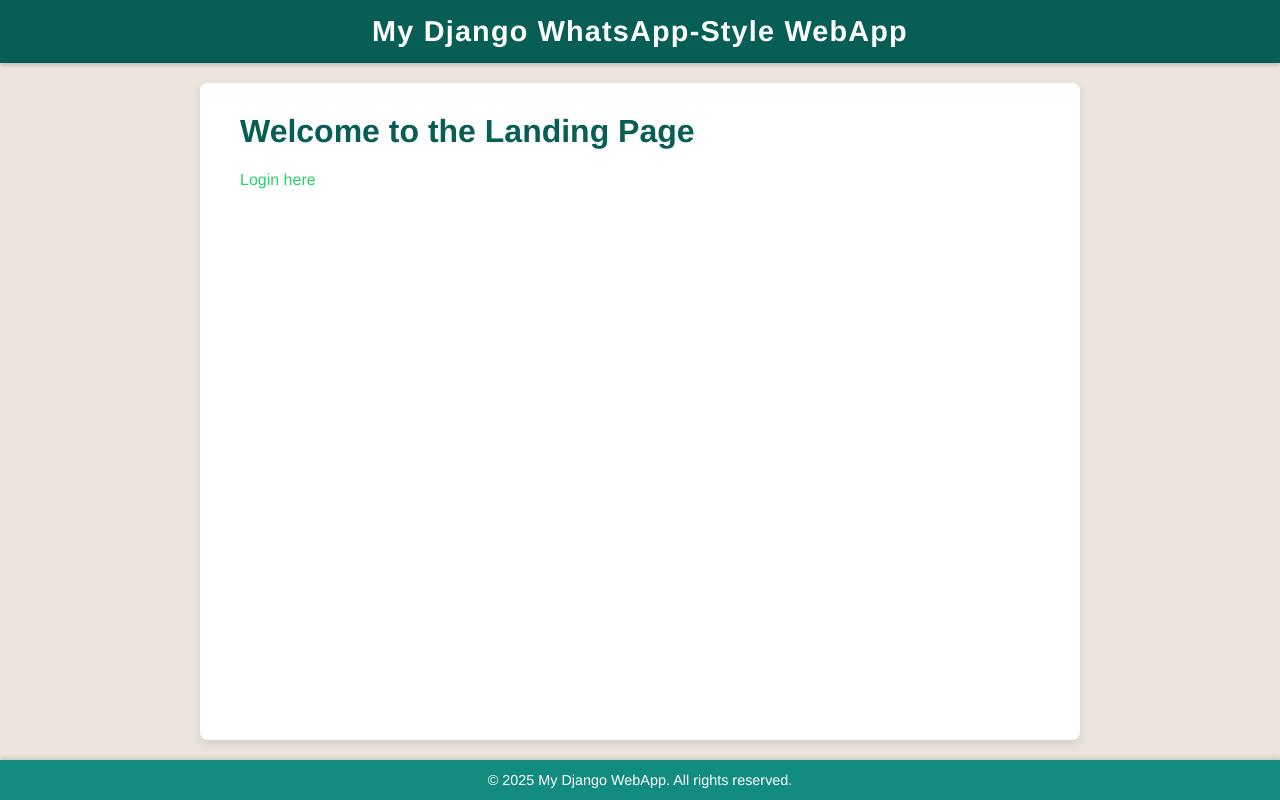
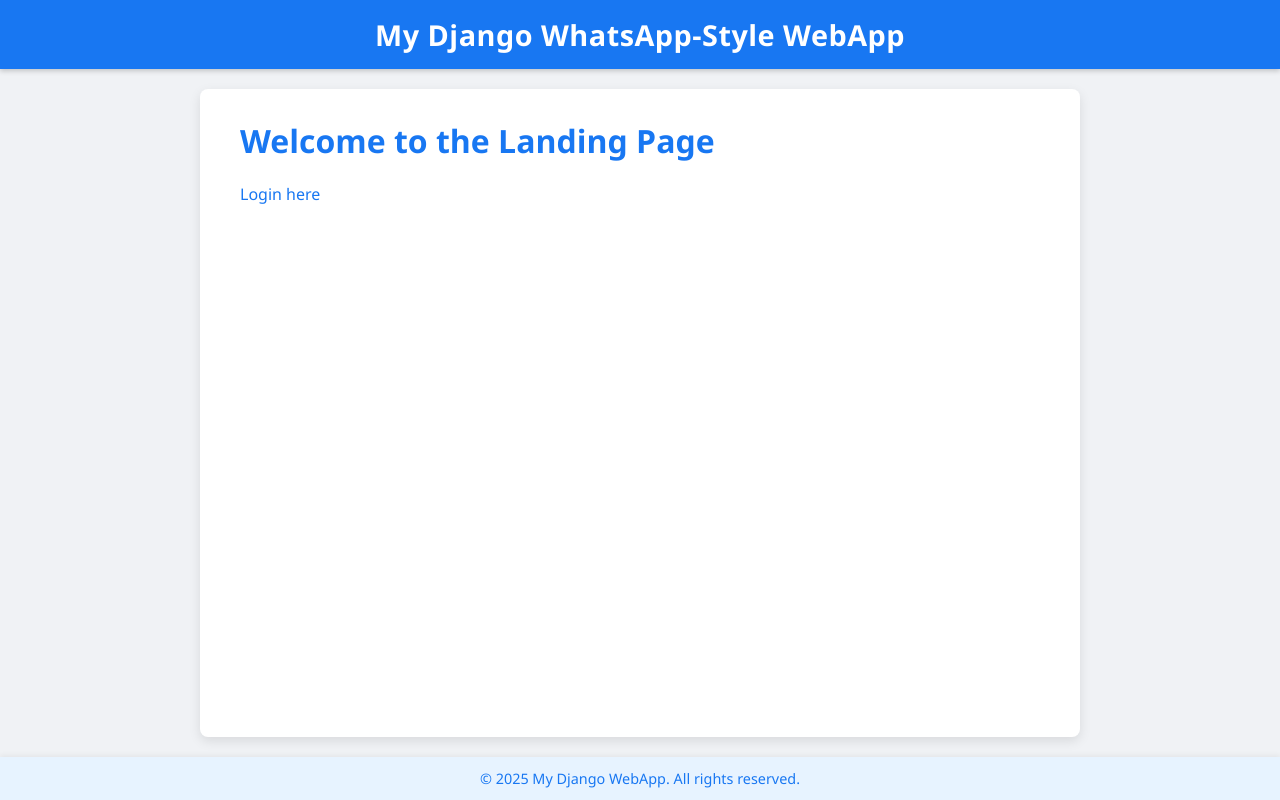
Before and after one commit to Lonewolfrex/django_basic_webapp, a Django app: page / in a window 1280 px wide. Run offline with Django 5.2, Linux system fonts and the light colour scheme.

Commit message:
css file update facebook theme

```diff
--- a/static/css/styles.css
+++ b/static/css/styles.css
@@ -1,10 +1,10 @@
 /* Base styles */
 body {
-    font-family: 'Helvetica Neue', Helvetica, Arial, sans-serif;
-    background: #ece5dd; /* WhatsApp background color */
+    font-family: 'Segoe UI', Tahoma, Geneva, Verdana, sans-serif;
+    background: #f0f2f5; /* Facebook background */
     margin: 0;
     padding: 0;
-    color: #202c33; /* Dark text color */
+    color: #050505; /* Facebook text color */
     min-height: 100vh;
     display: flex;
     flex-direction: column;
@@ -12,71 +12,71 @@ body {
 
 /* Container to hold the content with padding */
 .container {
-    flex: 1; /* So container grows and footer sticks to bottom */
+    flex: 1;
     width: 90%;
     max-width: 800px;
     margin: 20px auto;
     background: white;
     padding: 30px 40px;
     border-radius: 8px;
-    box-shadow: 0 4px 8px rgb(0 0 0 / 0.1);
+    box-shadow: 0 4px 12px rgba(0, 0, 0, 0.1);
 }
 
 /* Header styles */
 header {
-    background-color: #075e54; /* WhatsApp primary green */
+    background-color: #1877f2; /* Facebook blue */
     color: white;
     padding: 15px 20px;
     text-align: center;
     font-size: 1.8em;
     font-weight: 600;
-    letter-spacing: 1.2px;
+    letter-spacing: 0.5px;
     box-shadow: 0 2px 5px rgba(0, 0, 0, 0.2);
 }
 
 /* Footer styles */
 footer {
-    background-color: #128c7e; /* WhatsApp secondary green */
-    color: white;
+    background-color: #e7f3ff; /* Facebook light blue */
+    color: #1877f2;
     text-align: center;
     padding: 12px 20px;
     font-size: 0.9em;
-    box-shadow: 0 -2px 5px rgba(0, 0, 0, 0.15);
-    margin-top: auto; /* Push footer to bottom */
+    box-shadow: 0 -2px 5px rgba(0, 0, 0, 0.05);
+    margin-top: auto;
 }
 
 /* Headings */
 h1 {
-    color: #075e54;
+    color: #1877f2;
     margin-top: 0;
 }
 
 /* Links */
 a {
-    color: #25d366; /* WhatsApp bright green accent */
+    color: #1877f2;
     text-decoration: none;
     transition: color 0.3s ease;
 }
 
 a:hover {
-    color: #128c7e;
+    color: #165fc1;
     text-decoration: underline;
 }
 
 /* Buttons */
 button {
-    background-color: #25d366;
+    background-color: #1877f2;
     border: none;
     color: white;
     padding: 10px 22px;
     font-size: 1em;
-    border-radius: 25px;
+    border-radius: 6px;
     cursor: pointer;
     transition: background-color 0.3s ease;
 }
 
 button:hover {
-    background-color: #128c7e;
+    background-color: #165fc1;
 }
 
 /* Form inputs */
@@ -86,21 +86,21 @@ input[type="password"] {
     padding: 10px 12px;
     margin-top: 5px;
     margin-bottom: 15px;
-    border: 1.8px solid #ddd;
-    border-radius: 5px;
+    border: 1.5px solid #ccd0d5;
+    border-radius: 6px;
     font-size: 1em;
     transition: border-color 0.3s ease;
 }
 
 input[type="text"]:focus,
 input[type="password"]:focus {
-    border-color: #25d366;
+    border-color: #1877f2;
     outline: none;
 }
 
 /* Error message */
 .error {
-    color: #d93025; /* a red error tone */
+    color: #d93025;
     font-weight: 600;
     margin-bottom: 15px;
 }
@@ -112,7 +112,7 @@ input[type="password"]:focus {
         padding: 20px;
     }
     header {
-        font-size: 1.4em;
+        font-size: 1.5em;
         padding: 12px 15px;
     }
     footer {
```
